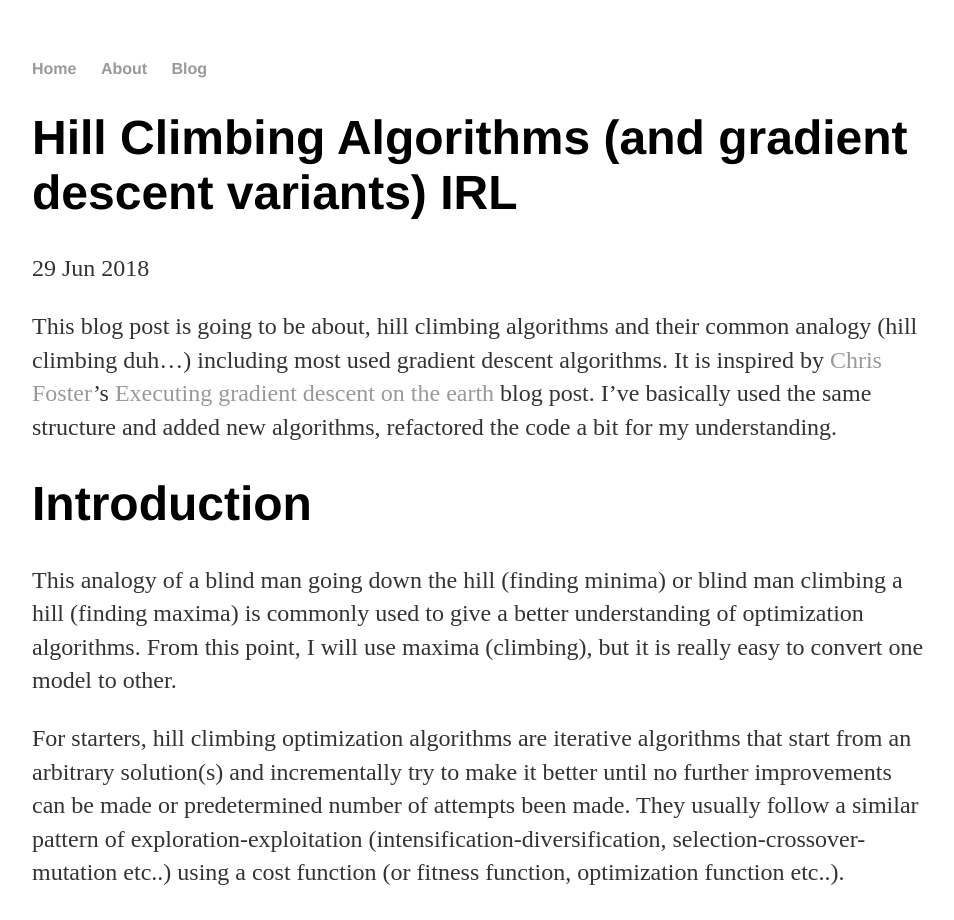
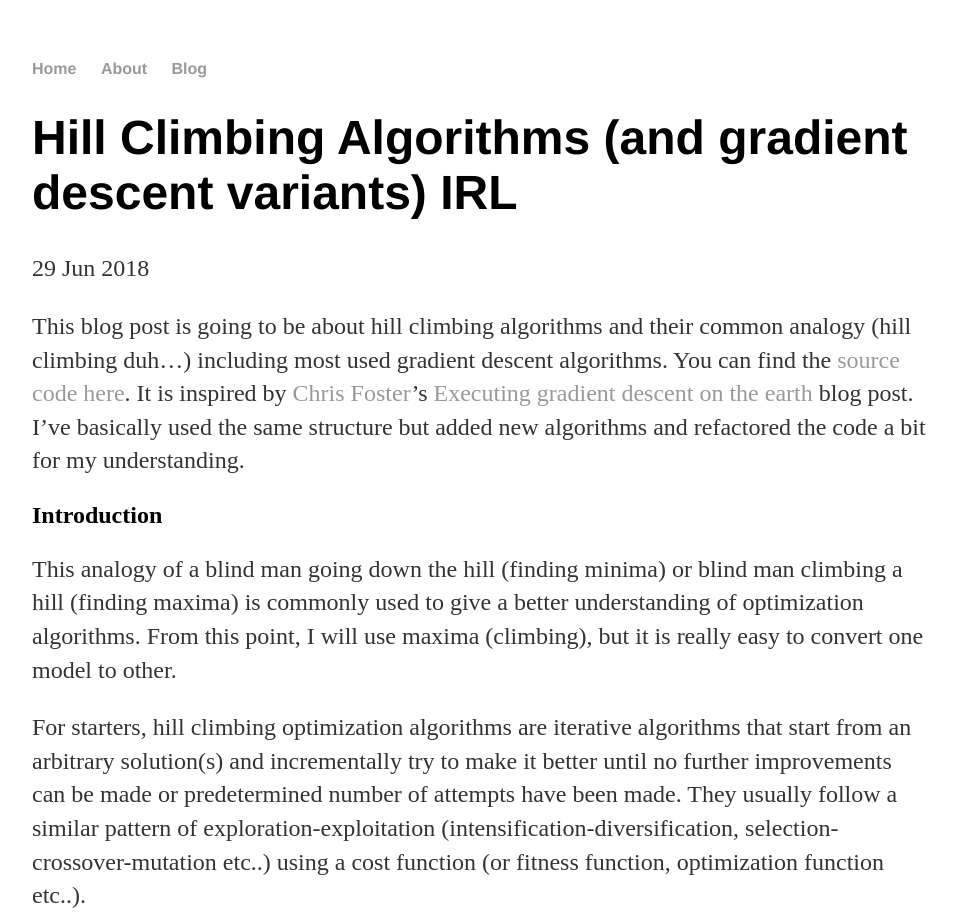
Before and after one commit to umutto/umutto.github.io-deprecated, a Jekyll site: the page built from _posts/2018-06-29-hill-climbing-irl.md, in a window 1280 px wide and 1400 px high. Shown: the top 920 px of the window, without its empty margins (160-1114 px from the left). Built offline with Jekyll 4.4.1, drawn with Linux system fonts in a browser that asks for light colours; comment, search, counter and statistics services are not loaded; some of the changed text lies outside the part shown.

Commit message:
fixed grammer

````diff
--- a/_posts/2018-06-29-hill-climbing-irl.md
+++ b/_posts/2018-06-29-hill-climbing-irl.md
@@ -3,27 +3,27 @@ layout: post
 title: "Hill Climbing Algorithms (and gradient descent variants) IRL"
 date: 2018-06-29
 ---
-This blog post is going to be about, hill climbing algorithms and their common analogy (hill climbing duh...) including most used gradient descent algorithms. It is inspired by [Chris Foster](https://github.com/chrisfosterelli)'s [Executing gradient descent on the earth](https://fosterelli.co/executing-gradient-descent-on-the-earth) blog post. I've basically used the same structure and added new algorithms, refactored the code a bit for my understanding.
+This blog post is going to be about hill climbing algorithms and their common analogy (hill climbing duh...) including most used gradient descent algorithms. You can find the [source code here](https://github.com/umutto/Hill-Climbing-IRL). It is inspired by [Chris Foster](https://github.com/chrisfosterelli)'s [Executing gradient descent on the earth](https://fosterelli.co/executing-gradient-descent-on-the-earth) blog post. I've basically used the same structure but added new algorithms and refactored the code a bit for my understanding.
 
-# Introduction
+## Introduction
 
 This analogy of a blind man going down the hill (finding minima) or blind man climbing a hill (finding maxima) is commonly used to give a better understanding of optimization algorithms. From this point, I will use maxima (climbing), but it is really easy to convert one model to other.
 
-For starters, hill climbing optimization algorithms are iterative algorithms that start from an arbitrary solution(s) and incrementally try to make it better until no further improvements can be made or predetermined number of attempts been made. They usually follow a similar pattern of exploration-exploitation (intensification-diversification, selection-crossover-mutation etc..) using a cost function (or fitness function, optimization function etc..).
+For starters, hill climbing optimization algorithms are iterative algorithms that start from an arbitrary solution(s) and incrementally try to make it better until no further improvements can be made or predetermined number of attempts have been made. They usually follow a similar pattern of exploration-exploitation (intensification-diversification, selection-crossover-mutation etc..) using a cost function (or fitness function, optimization function etc..).
 
-Deciding a step is whether an improvement or not is done by the cost function. Usually if a step is giving a lower cost, it is deemed to be an improvement. But different algorithms may decide differently on whether to take that step or do something else as well as how to decide on a candidate list of steps.
+Deciding if a step is whether an improvement or not is done by the cost function. Usually if a step is giving a lower cost, it is deemed to be an improvement. But different algorithms may decide differently on whether to take that step or do something else as well as how to decide on a candidate list of steps.
 
 Now, this is where blind man climbing a hill analogy comes into place. Since the results of a cost function can be represented in hills and valleys, finding the optimal solution (the one gives good results for the given cost function) is very similar to climbing a mountainous field.
 
 <p align="center">
   <img src="https://raw.githubusercontent.com/umutto/umutto.github.io/master/static/images/blog_1_hill_climb/loss_function_space_fig_1.png" alt="loss function"  width="600"/>
   </br>
-  <sup><i>An example loss function.</i></sup>
+  <sup><i>An example of losses in a solution space.</i></sup>
 </p>
 
  The real life problems are usually very high dimensional so this gets really hard to imagine, but the basis is the same. So in theory, these algorithms should do equally good job of climbing on real life surfaces.
 
-# Project build up, defining the problem space
+## Project build up, defining the problem space
 
 For more information, you can check the [original blog post](https://fosterelli.co/executing-gradient-descent-on-the-earth) from Chris Foster. I'll not go into details here, just talk about the differences, since it is very well written there.
 
@@ -36,7 +36,7 @@ I've done that by not changing the algorithms but taking the inverse of the elev
         return self.get_elevation(lat, lon) * -1 + self.max_val
 ```
 
-# Optimizers
+## Optimizers
 
 Again, I will not go to details (there are tons of better tutorials online), but will try to give a general explanation to optimizers that I've used in this project.
 
@@ -188,9 +188,9 @@ And the algorithm is implemented as below. I've added the extra loop to give it
     temp *= alpha
 ```
 
-# Results
+## Results
 
-In `run.py`, the selected optimizers are run and are logged into a `.csv` like file for every step they take and the elevations. For the location and parameters I've chosen for algorithms (location of my old university, and mostly original hyper-parameters from the papers). Elevation per step graph is as following.
+In `run.py`, the selected optimizers are run and are logged into a `.csv` like file for every step they take and the elevations. For the location and parameters I've chosen for algorithms `parameters.py` can be changed.(The defaults are; location of my old university, and mostly original hyper-parameters from the papers). Elevation per step graph is as following.
 
 <p align="center">
   <img src="https://raw.githubusercontent.com/umutto/umutto.github.io/master/static/images/blog_1_hill_climb/cost_plot_fig_3.png" alt="Elevation per step graph."  width="600"/>
@@ -209,3 +209,8 @@ Finally, we can see how these algorithms really act on real life surfaces using
   </br>
   <sup><i>Steps in real world surface.</i></sup>
 </p>
+
+
+---
+
+This was a fun project and I think it can be a helpful way to give an intuitive understanding on how optimization works to students. The [code](https://github.com/umutto/Hill-Climbing-IRL) can be found on my [github repository](https://github.com/umutto/). I may have made couple of errors with the optimization algorithms or my other calculations. If you were to catch any of those, I would appreciate a pull request. Thank you!
````
Also changed, not shown: other parts of _posts/2018-06-29-hill-climbing-irl.md (+4 -4 lines).
